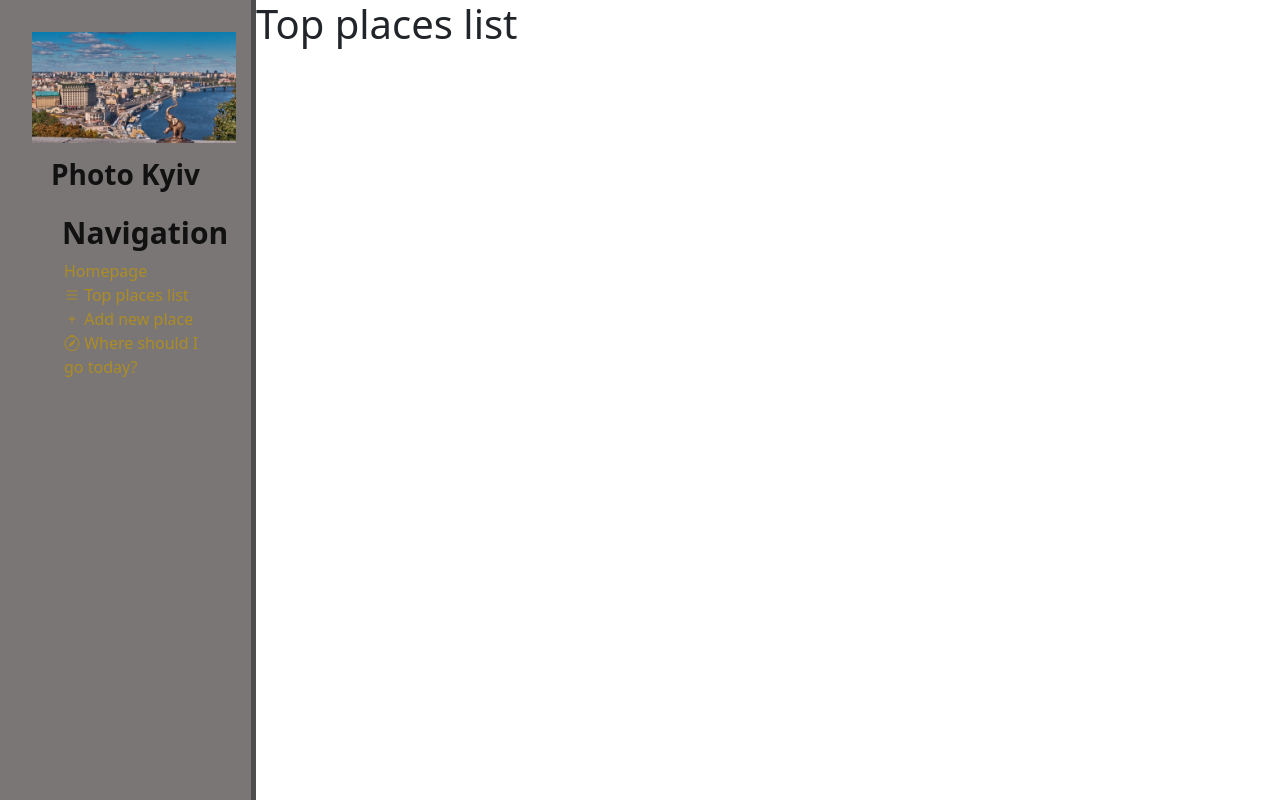
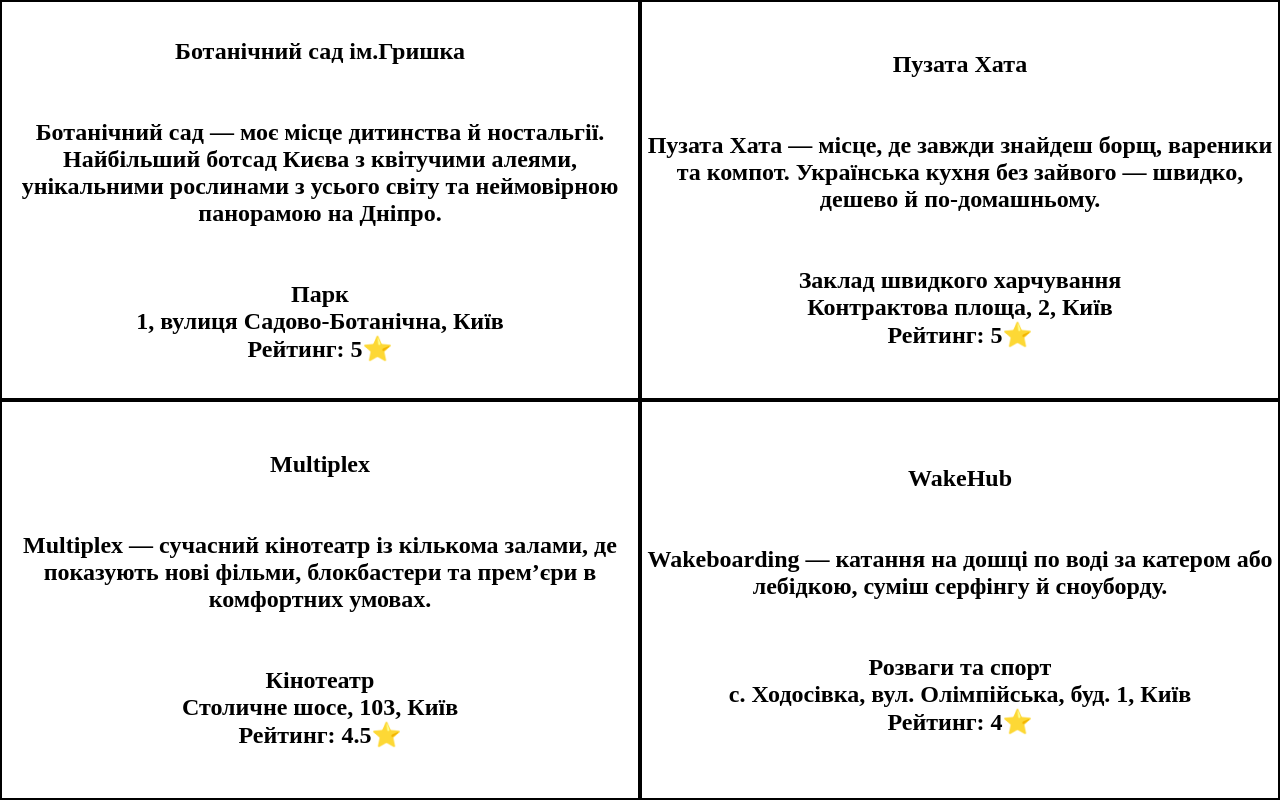
Before and after one commit to le1zyyx/mysite2, a Django app: page /places_list in a window 1280 px wide. Run offline with Django 5.2, Linux system fonts and the light colour scheme.

Commit message:
Added a table of places

```diff
--- a/main/static/main/css/main.css
+++ b/main/static/main/css/main.css
@@ -45,3 +45,38 @@
 }
 
 aside ul {list-style: none}
+
+aside ul li a {
+    display: inline-block;
+    transition: transform 0.2s cubic-bezier(.25,1.5,.5,1);
+    color: #ad8d23;
+    text-decoration: none;
+}
+
+aside ul li a:hover {
+    transform: scale(1.1);
+    color: #ad8d23;
+    text-decoration: underline;
+}
+
+p {
+    font-size: 22px;
+}
+
+.features {
+    padding-top: 150px;
+    margin-left: 22%;
+    text-align: center;
+}
+
+.features h1 {
+    font-size: 44px;
+    font-weight: bold;
+    margin-bottom: 22px;
+}
+
+.features p {
+    font-size: 24px;
+    font-weight: bold;
+
+}
--- a/main/templates/main/index.html
+++ b/main/templates/main/index.html
@@ -3,6 +3,8 @@
 {% block title %} Homepage {% endblock %}
 
 {% block content %}
-    <h1>My favourite places in Kyiv</h1>
-    <p></p>
+    <div class="features">
+        <h1>{{ title }}</h1>
+        <p>This is my website, where I will show you and tell you about my favorite places in Kyiv.</p>
+    </div>
 {% endblock %}
--- a/main/templates/main/layout.html
+++ b/main/templates/main/layout.html
@@ -4,16 +4,20 @@
 <head>
     <meta charset="UTF-8">
     <meta name="viewport"
-          content="width=device-width, user-scalable=no, initial-scale=1.0, maximum-scale=1.0, minimum-scale=1.0">
+          content="width=device-width, initial-scale=1.0">
     <meta http-equiv="X-UA-Compatible" content="ie=edge">
     <title>{% block title %} {% endblock %}</title>
     <link rel="stylesheet" href="https://cdn.jsdelivr.net/npm/bootstrap@5.3.3/dist/css/bootstrap.min.css">
     <link rel="stylesheet" href="{% static 'main/css/main.css' %}">
     <link rel="stylesheet" href="https://cdn.jsdelivr.net/npm/bootstrap-icons@1.11.3/font/bootstrap-icons.css">
+
+    <style>
+
+    </style>
 </head>
 <body>
     <aside>
-        <img src="{% static 'main/img/kyiv-photo.jpg' %}" alt="Photo Kyiv">
+        <img src="{% static 'main/img/kyiv-photo.jpg' %}" alt="Photo Kyiv" style="width:100%; margin-bottom:10px;">
         <span class="photo">Photo Kyiv</span>
         <h3>Navigation</h3>
         <ul>
--- a/main/templates/main/places_list.html
+++ b/main/templates/main/places_list.html
@@ -1,8 +1,38 @@
-{% extends 'main/layout.html' %}
+<!DOCTYPE html>
+<html lang="uk">
+<head>
+    <meta charset="UTF-8">
+    <title>Table places</title>
+    <style>
+        html, body {
+            height: 100%;
+            margin: 0;
+        }
+        body {
+            display: grid;
+            grid-template-columns: 1fr 1fr;
+            grid-template-rows: 1fr 1fr;
+            height: 100vh;
+        }
+        .box {
+            border: 2px solid black;
+            display: flex;
+            justify-content: center;
+            align-items: center;
+            font-size: 24px;
+            text-align: center;
+        }
 
-{% block title %} Top places list {% endblock %}
+    .box {
+      font-weight: bold;
+    }
 
-{% block content %}
-    <h1>Top places list</h1>
-    <p></p>
-{% endblock %}
+    </style>
+</head>
+<body>
+    <div class="box">Ботанічний сад ім.Гришка<br><br> </br>Ботанічний сад — моє місце дитинства й ностальгії. Найбільший ботсад Києва з квітучими алеями, унікальними рослинами з усього світу та неймовірною панорамою на Дніпро.<br><br> </br>Парк<br>1, вулиця Садово-Ботанічна, Київ<br>Рейтинг: 5⭐</div>
+    <div class="box">Пузата Хата<br><br> </br>Пузата Хата — місце, де завжди знайдеш борщ, вареники та компот. Українська кухня без зайвого — швидко, дешево й по-домашньому.</br> <br> </br> Заклад швидкого харчування<br>Контрактова площа, 2, Київ<br>Рейтинг: 5⭐</div>
+    <div class="box">Multiplex<br><br> </br>Multiplex — сучасний кінотеатр із кількома залами, де показують нові фільми, блокбастери та прем’єри в комфортних умовах.</br> <br> </br>Кінотеатр<br>Столичне шосе, 103, Київ<br>Рейтинг: 4.5⭐</div>
+    <div class="box">WakeHub<br><br> </br>Wakeboarding — катання на дошці по воді за катером або лебідкою, суміш серфінгу й сноуборду.</br> <br> </br>Розваги та спорт<br>с. Ходосівка, вул. Олімпійська, буд. 1, Київ<br>Рейтинг: 4⭐</div>
+</body>
+</html>
--- a/main/views.py
+++ b/main/views.py
@@ -1,7 +1,10 @@
 from django.shortcuts import render
 
 def index(request):
-    return render(request, 'main/index.html')
+    data = {
+        'title': 'My favourite places in Kyiv'
+    }
+    return render(request, 'main/index.html', data)
 
 def places_list(request):
     return render(request, 'main/places_list.html')
```
